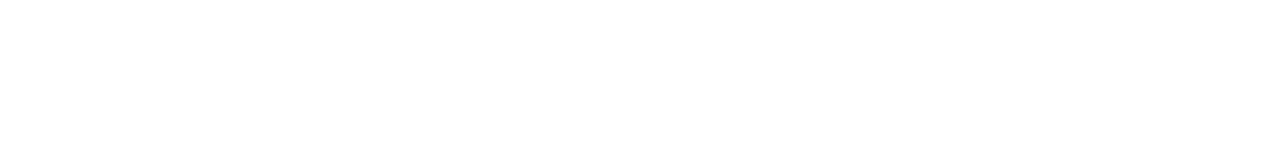
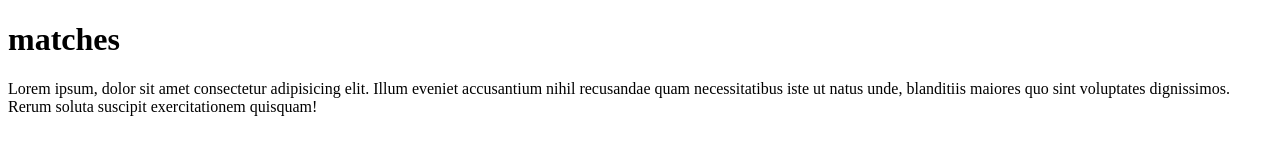
Before and after one commit to tidalu/Javascript-DOM, a website: page matches/index.html in a window 1280 px wide. Drawn offline with Linux system fonts and the light colour scheme.

Commit message:
update: matches()

```diff
--- a/matches/index.html
+++ b/matches/index.html
@@ -7,6 +7,11 @@
     <link rel="stylesheet" href="style.css">
 </head>
 <body>
+    <h1 id="titel">
+        matches
+    </h1>
+
+    <p id="para" data-name="alif">Lorem ipsum, dolor sit amet consectetur adipisicing elit. Illum eveniet accusantium nihil recusandae quam necessitatibus iste ut natus unde, blanditiis maiores quo sint voluptates dignissimos. Rerum soluta suscipit exercitationem quisquam!</p>
     <script src="main.js"></script>
 </body>
 </html>
--- a/matches/main.js
+++ b/matches/main.js
@@ -1 +1,6 @@
 // Your JavaScript code goes here
+const para = document.getElementById('para');
+
+const result = para.matches('[data-names]');
+
+console.log(result);
```
